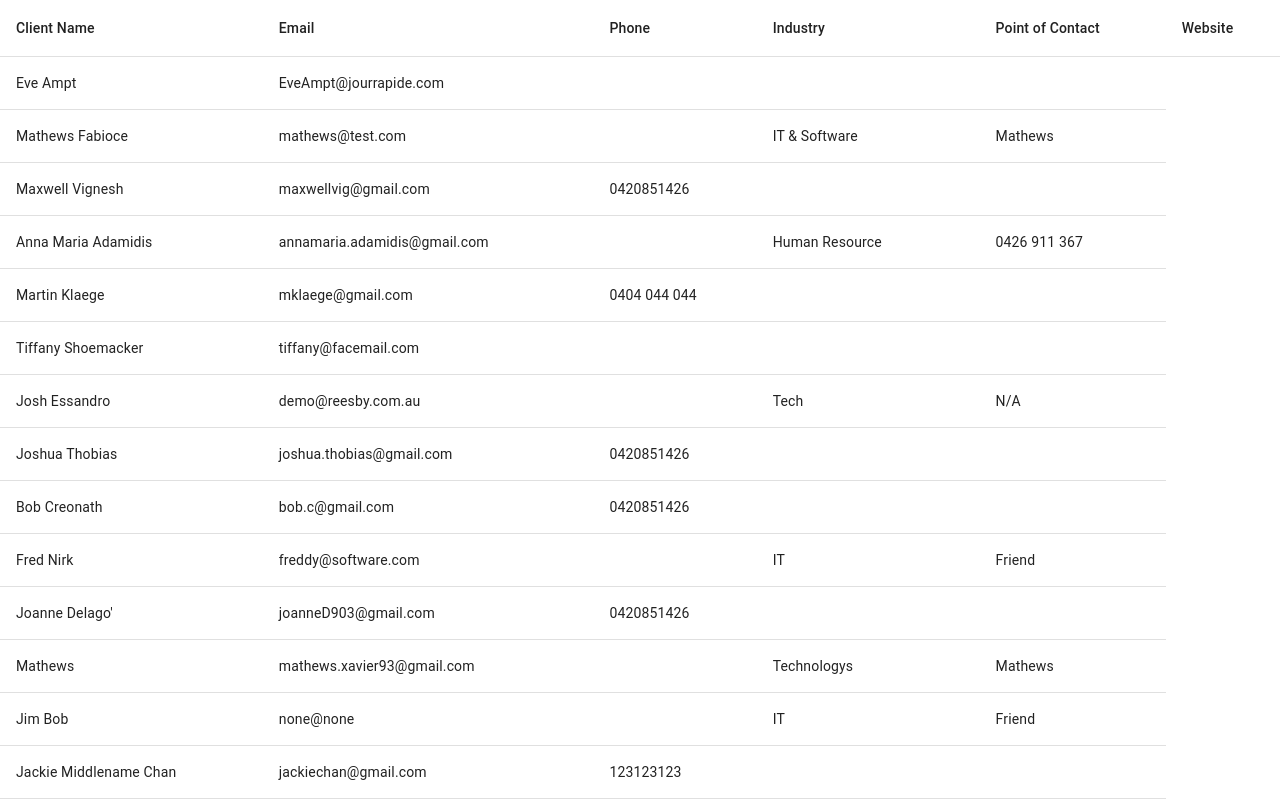
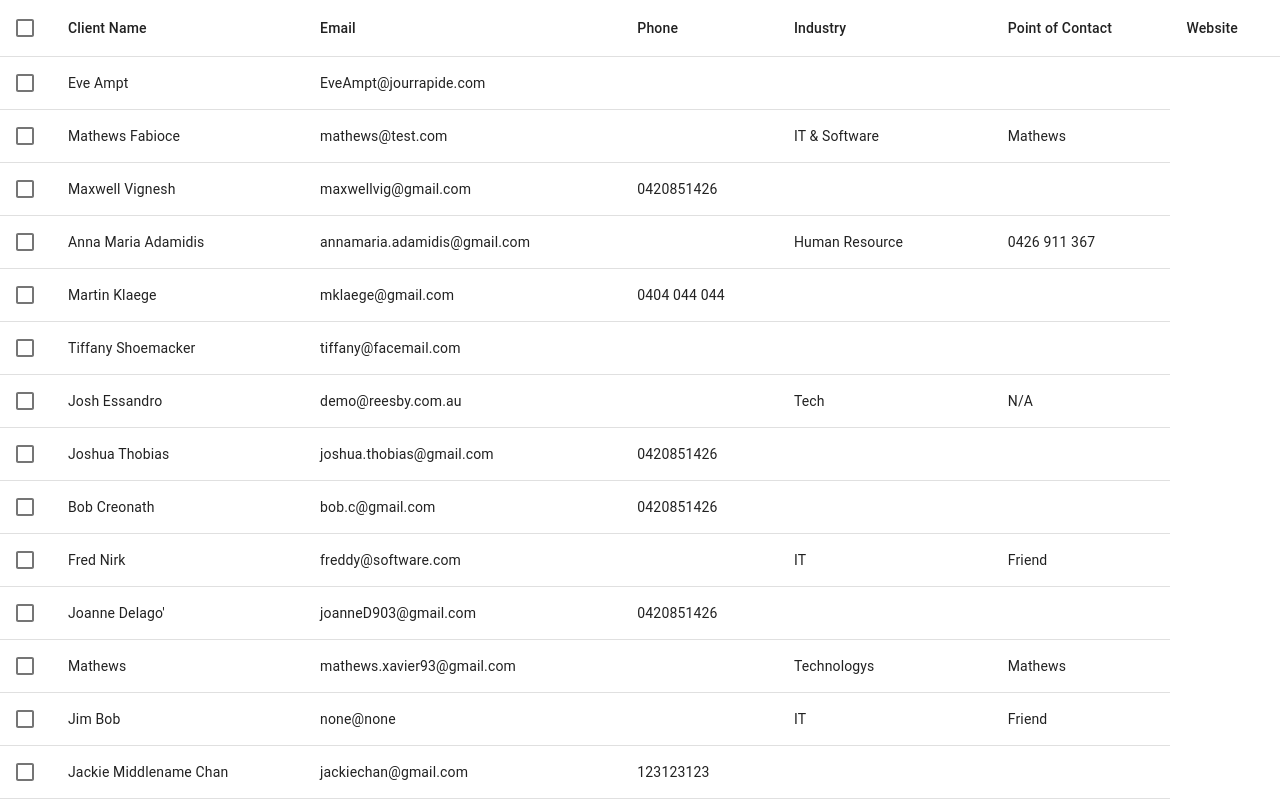
Before and after one commit to CaffeineBear/reesby-task, a React (Create React App) app: page / in a window 1280 px wide. Shown: the top 800 px of the page. Built offline with nearby package versions, Linux system fonts and the light colour scheme.

Commit message:
UPDATE to insert cell selection logic.

```diff
--- a/src/components/ClitentTable/index.jsx
+++ b/src/components/ClitentTable/index.jsx
@@ -1,5 +1,8 @@
-import React from 'react';
-import { Table, TableHead, TableBody, TableRow, TableCell} from '@material-ui/core'
+import React, { useState, useEffect } from 'react';
+import {
+    Checkbox,
+    Table, TableHead, TableBody, TableRow, TableCell
+} from '@material-ui/core'
 import clientData from '../../data/clients.json';
 
 const ClientTable = props => {
@@ -19,13 +22,40 @@ const ClientTable = props => {
         "clientIndustry",
         "clientPocName"
     ];
+
+    const rowCount = clientData.length;
+    const [ selected,    updateSelected    ] = useState(new Array(rowCount).fill(false) );
+    const [ numSelected, updateNumSelected ] = useState(0);
+
+    const onSelectClick = (index) => {
+        updateSelected( prevSelected => {
+            prevSelected[index] = !prevSelected[index];
+            return prevSelected;
+        });
+        updateNumSelected( prevNumSelected => prevNumSelected + 1 );
+    }
+
+    const onSelectAllClick = () => {
+        const toggleSelect = !(numSelected === rowCount);
+        updateSelected( new Array(rowCount).fill(toggleSelect) );
+        updateNumSelected( toggleSelect ? rowCount : 0 );
+    }
+
     return ( <Table>
 
         {/* Headers */}
         <TableHead>
             <TableRow>
+                <TableCell padding="checkbox">
+                    <Checkbox
+                        indeterminate={numSelected > 0 && numSelected < rowCount}
+                        checked={rowCount > 0 && numSelected === rowCount}
+                        onChange={onSelectAllClick}
+                        inputProps={{ 'aria-label': 'select all clients' }}
+                    />
+                </TableCell>
                 { columnNames.map( currColumn => {
-                    return (<TableCell>
+                    return (<TableCell key={`ClientTableColumn${currColumn}`}>
                         {currColumn}
                     </TableCell>);
                 })}
@@ -37,6 +67,16 @@ const ClientTable = props => {
             { clientData.map( (currData, indexI) => {
                 return (currData && <TableRow key={`ClientRow${indexI}`} >
 
+                    {/* Checkbox */}
+                    <TableCell padding="checkbox"  key={`ClientRow${indexI}-Checkbox`}>
+                        <Checkbox
+                            checked={selected[indexI]}
+                            onChange={ () => {onSelectClick(indexI) } }
+                            inputProps={{ 'aria-label': 'select current client' }}
+                        />
+                    </TableCell>
+
+                    {/* Table Contents */}
                     { fieldList.map( (currField) => {
                         return (<TableCell key={`ClientRow${indexI}-${currField}`} >
                             {currData[currField]}
```
